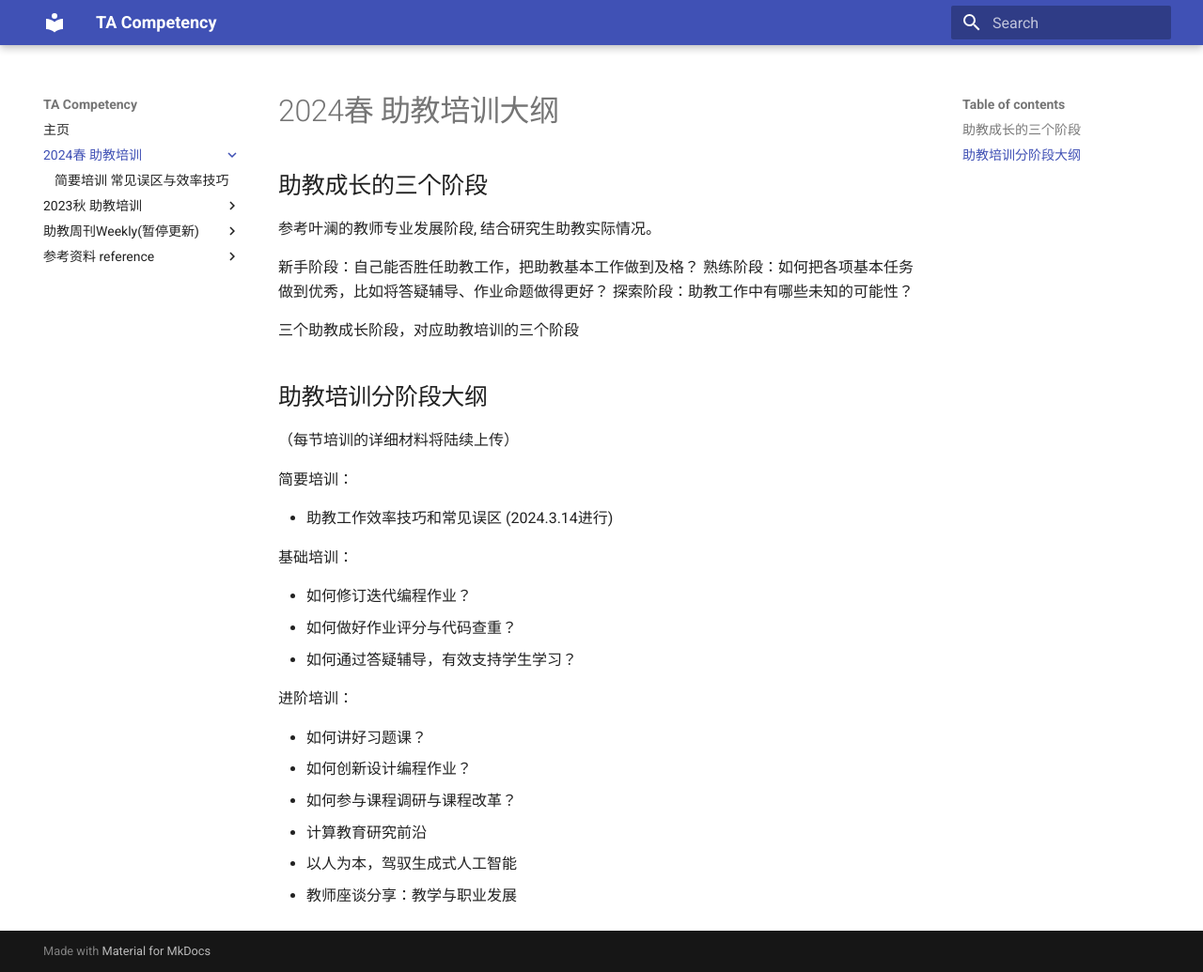
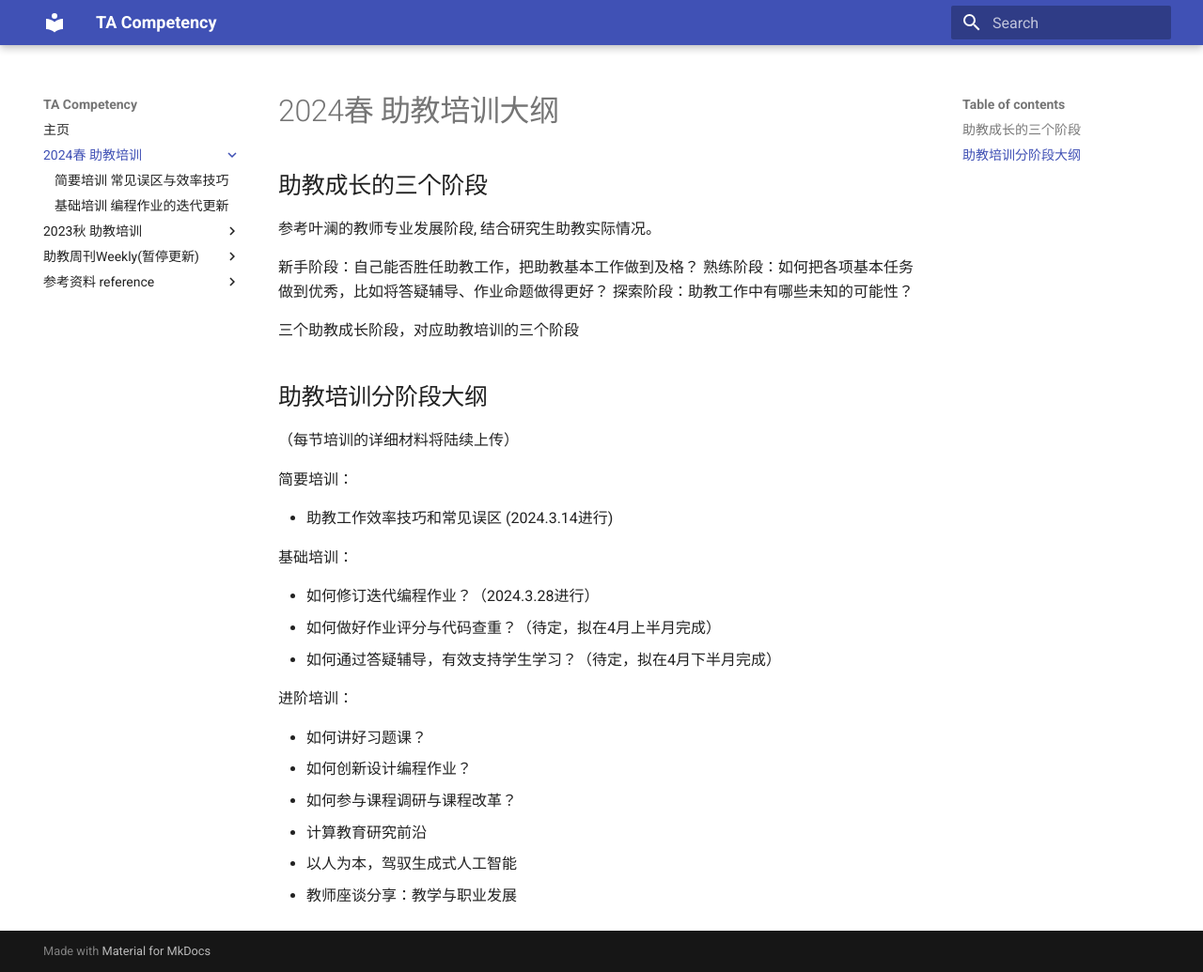
Before and after one commit to THUCSTAC/TAC, an MkDocs documentation site: the page built from docs/2024S/index.md, in a window 1280 px wide and 1035 px high. Shown: the whole window at 94% size. Built offline with MkDocs 1.6.1 and Material for MkDocs 9.7.7, drawn with Linux system fonts in a browser that asks for light colours.

```diff
--- a/docs/2024S/index.md
+++ b/docs/2024S/index.md
@@ -20,9 +20,9 @@
 
 基础培训：
 
-- 如何修订迭代编程作业？
-- 如何做好作业评分与代码查重？
-- 如何通过答疑辅导，有效支持学生学习？
+- 如何修订迭代编程作业？（2024.3.28进行）
+- 如何做好作业评分与代码查重？（待定，拟在4月上半月完成）
+- 如何通过答疑辅导，有效支持学生学习？（待定，拟在4月下半月完成）
 
 进阶培训：
 
--- a/mkdocs.yml
+++ b/mkdocs.yml
@@ -17,6 +17,9 @@ nav:
    - 2024S/index.md
    - 简要培训 常见误区与效率技巧:
      - 2024S/Intro_TricksAndTraps/index.md
+   - 基础培训 编程作业的迭代更新:
+     - 2024S/IterationOfPA/index.md
+
 
  - 2023秋 助教培训:
    - textbook/index.md
```
Also changed, not shown: docs/2024S/IterationOfPA/index.md (added, +3 -0 lines).
